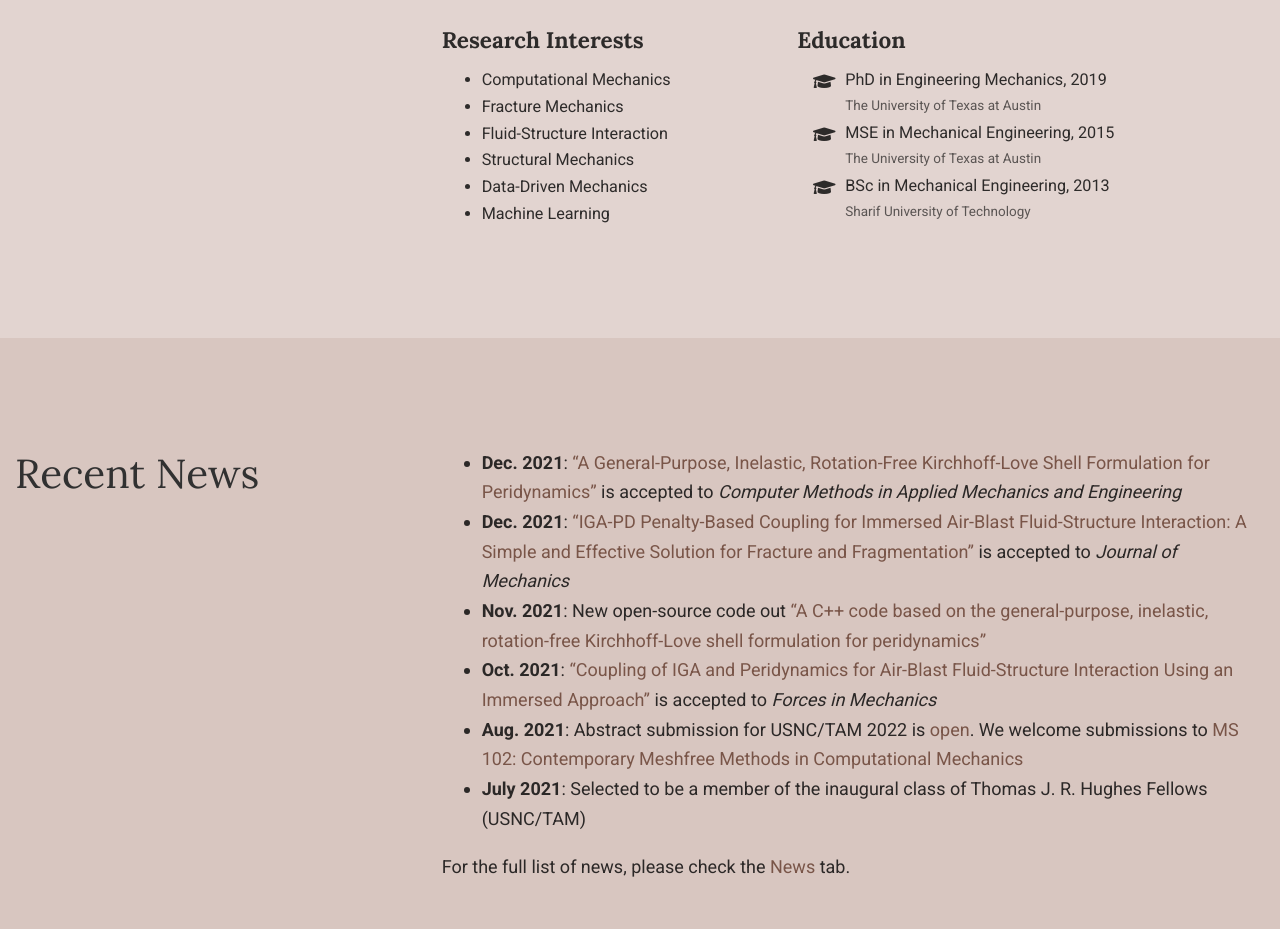
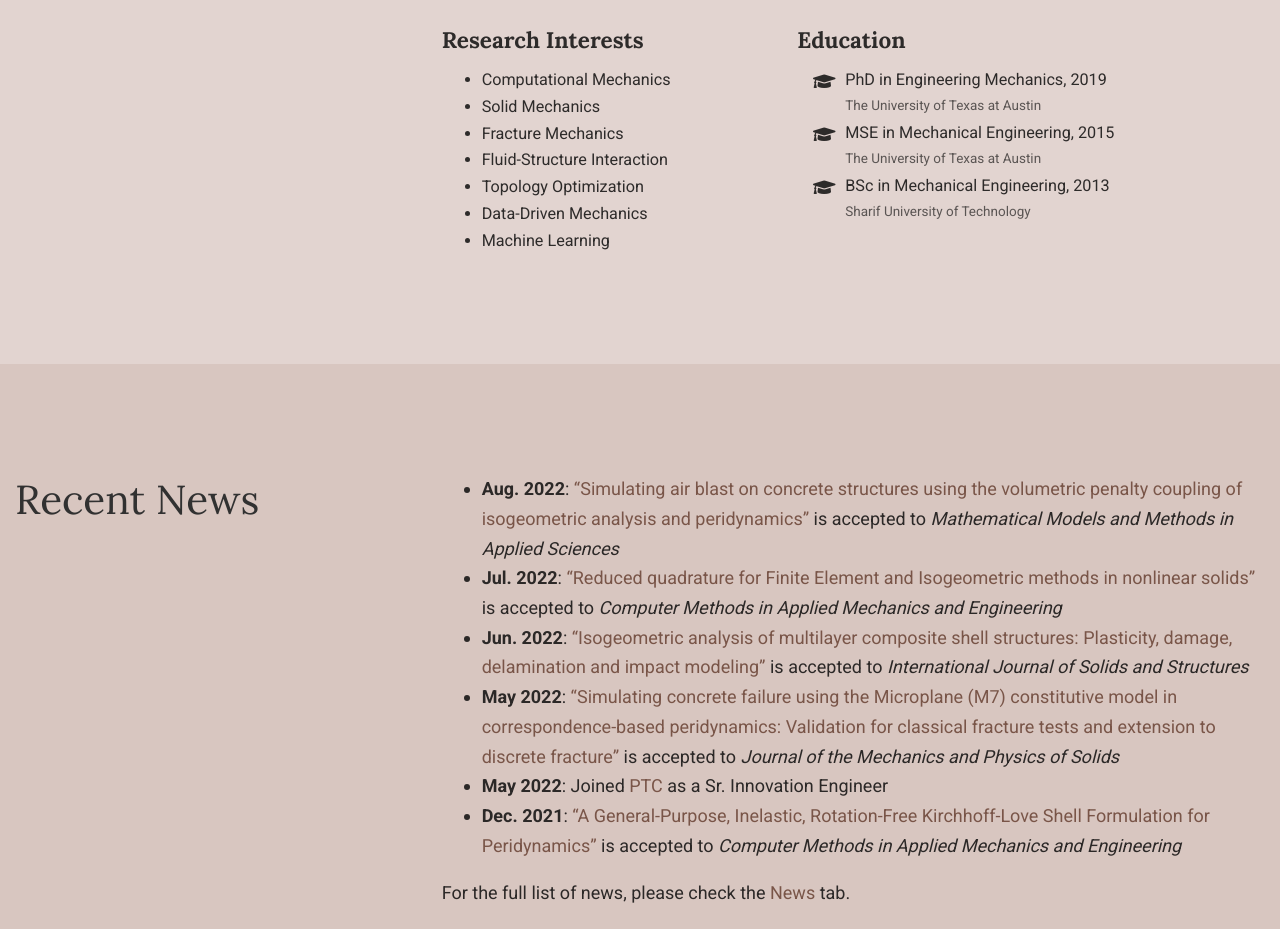
Before and after one commit to masoud-behzadinasab/masoud-behzadinasab.github.io, a plain HTML site: page index.html in a window 1280 px wide. Shown: the part 717-1646 px from the top of the page. Drawn offline with nearby package versions, Linux system fonts and the light colour scheme; some icons are missing.

Commit message:
deploy: masoudbehzadinasab/academic-blog@7969eb537e2c333c25a27af06cdcca880a51e12b

```diff
--- a/index.html
+++ b/index.html
@@ -184,9 +184,10 @@
 <div class=section-subheading>Research Interests</div>
 <ul class="ul-interests mb-0">
 <li>Computational Mechanics</li>
+<li>Solid Mechanics</li>
 <li>Fracture Mechanics</li>
 <li>Fluid-Structure Interaction</li>
-<li>Structural Mechanics</li>
+<li>Topology Optimization</li>
 <li>Data-Driven Mechanics</li>
 <li>Machine Learning</li>
 </ul>
@@ -232,12 +233,12 @@
 </div>
 <div class="col-12 col-lg-8">
 <ul>
+<li><strong>Aug. 2022</strong>: <a href=https://www.worldscientific.com/doi/abs/10.1142/S0218202522500580>&ldquo;Simulating air blast on concrete structures using the volumetric penalty coupling of isogeometric analysis and peridynamics&rdquo;</a> is accepted to <em>Mathematical Models and Methods in Applied Sciences</em></li>
+<li><strong>Jul. 2022</strong>: <a href=https://www.sciencedirect.com/science/article/abs/pii/S0045782522004509>&ldquo;Reduced quadrature for Finite Element and Isogeometric methods in nonlinear solids&rdquo;</a> is accepted to <em>Computer Methods in Applied Mechanics and Engineering</em></li>
+<li><strong>Jun. 2022</strong>: <a href=https://www.sciencedirect.com/science/article/abs/pii/S0020768322002736>&ldquo;Isogeometric analysis of multilayer composite shell structures: Plasticity, damage, delamination and impact modeling&rdquo;</a> is accepted to <em>International Journal of Solids and Structures</em></li>
+<li><strong>May 2022</strong>: <a href=https://www.sciencedirect.com/science/article/abs/pii/S0022509622001442>&ldquo;Simulating concrete failure using the Microplane (M7) constitutive model in correspondence-based peridynamics: Validation for classical fracture tests and extension to discrete fracture&rdquo;</a> is accepted to <em>Journal of the Mechanics and Physics of Solids</em></li>
+<li><strong>May 2022</strong>: Joined <a href=https://www.ptc.com>PTC</a> as a Sr. Innovation Engineer</li>
 <li><strong>Dec. 2021</strong>: <a href=https://www.sciencedirect.com/science/article/pii/S0045782521006678>&ldquo;A General-Purpose, Inelastic, Rotation-Free Kirchhoff-Love Shell Formulation for Peridynamics&rdquo;</a> is accepted to <em>Computer Methods in Applied Mechanics and Engineering</em></li>
-<li><strong>Dec. 2021</strong>: <a href=https://academic.oup.com/jom/article/doi/10.1093/jom/ufab033/6479818>&ldquo;IGA-PD Penalty-Based Coupling for Immersed Air-Blast Fluid-Structure Interaction: A Simple and Effective Solution for Fracture and Fragmentation&rdquo;</a> is accepted to <em>Journal of Mechanics</em></li>
-<li><strong>Nov. 2021</strong>: New open-source code out <a href=https://github.com/masoudbehzadinasab/PD_Shell>&ldquo;A C++ code based on the general-purpose, inelastic, rotation-free Kirchhoff-Love shell formulation for peridynamics&rdquo;</a></li>
-<li><strong>Oct. 2021</strong>: <a href=https://www.sciencedirect.com/science/article/pii/S2666359721000366>&ldquo;Coupling of IGA and Peridynamics for Air-Blast Fluid-Structure Interaction Using an Immersed Approach&rdquo;</a> is accepted to <em>Forces in Mechanics</em></li>
-<li><strong>Aug. 2021</strong>: Abstract submission for USNC/TAM 2022 is <a href=https://www.usnctam2022.org/abstract_instructions>open</a>. We welcome submissions to <a href=https://www.usnctam2022.org/MS_102>MS 102: Contemporary Meshfree Methods in Computational Mechanics</a></li>
-<li><strong>July 2021</strong>: Selected to be a member of the inaugural class of Thomas J. R. Hughes Fellows (USNC/TAM)</li>
 </ul>
 <p>For the full list of news, please check the <a href=/news>News</a> tab.</p>
 </div>
@@ -276,6 +277,7 @@
 </div>
 <div class="col-12 col-lg-8">
 <ul>
+<li>Journal of Mechanics Best Paper Award, 2022</li>
 <li>Selected to be a member of the inaugural class of Thomas J. R. Hughes Fellows, 2021</li>
 <li>Winner of the Best Student Poster Competition on Computational Mechanics, IMECE 2019</li>
 <li>The University of Texas at Austin Graduate Continuing Fellowship, 2018</li>
```
Also changed, not shown: awards/index.html (+1 -0 lines), news/index.html (+5 -0 lines), publication/index.html (+5 -0 lines), 1 other file.
